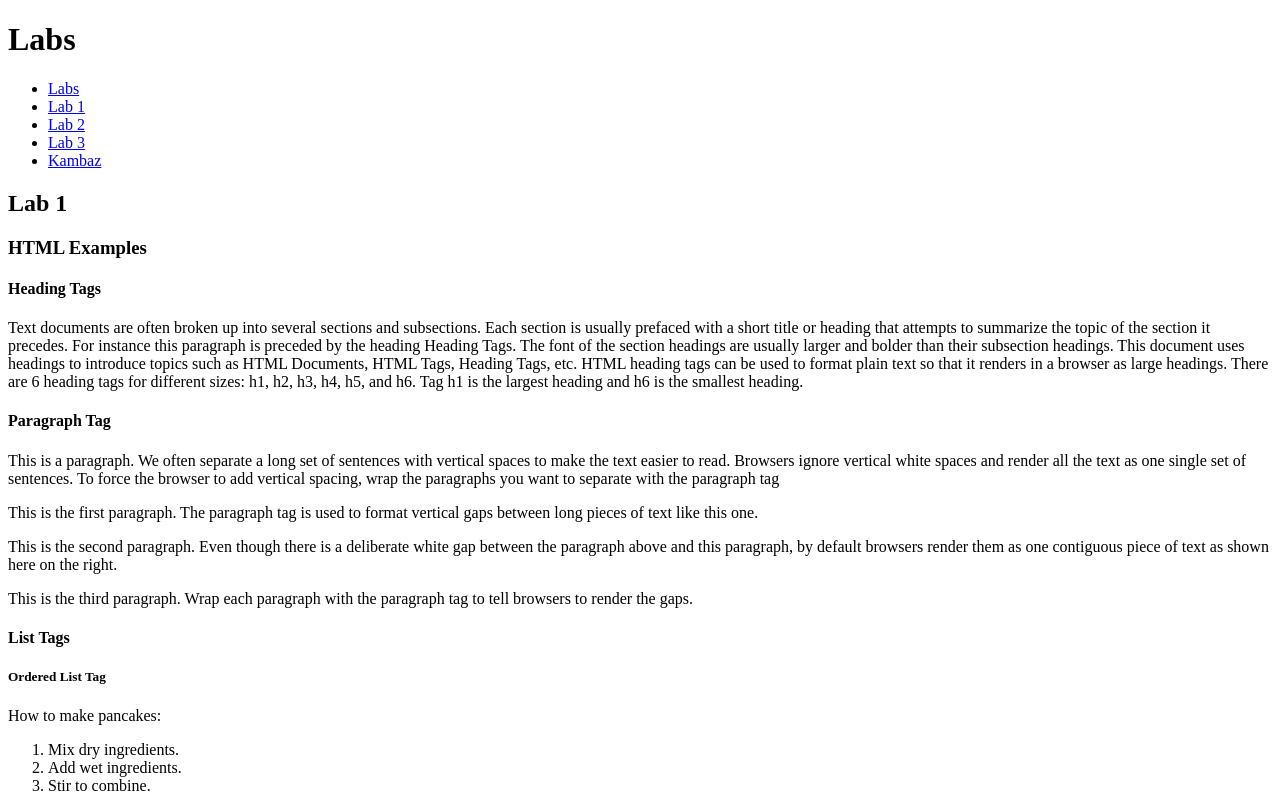
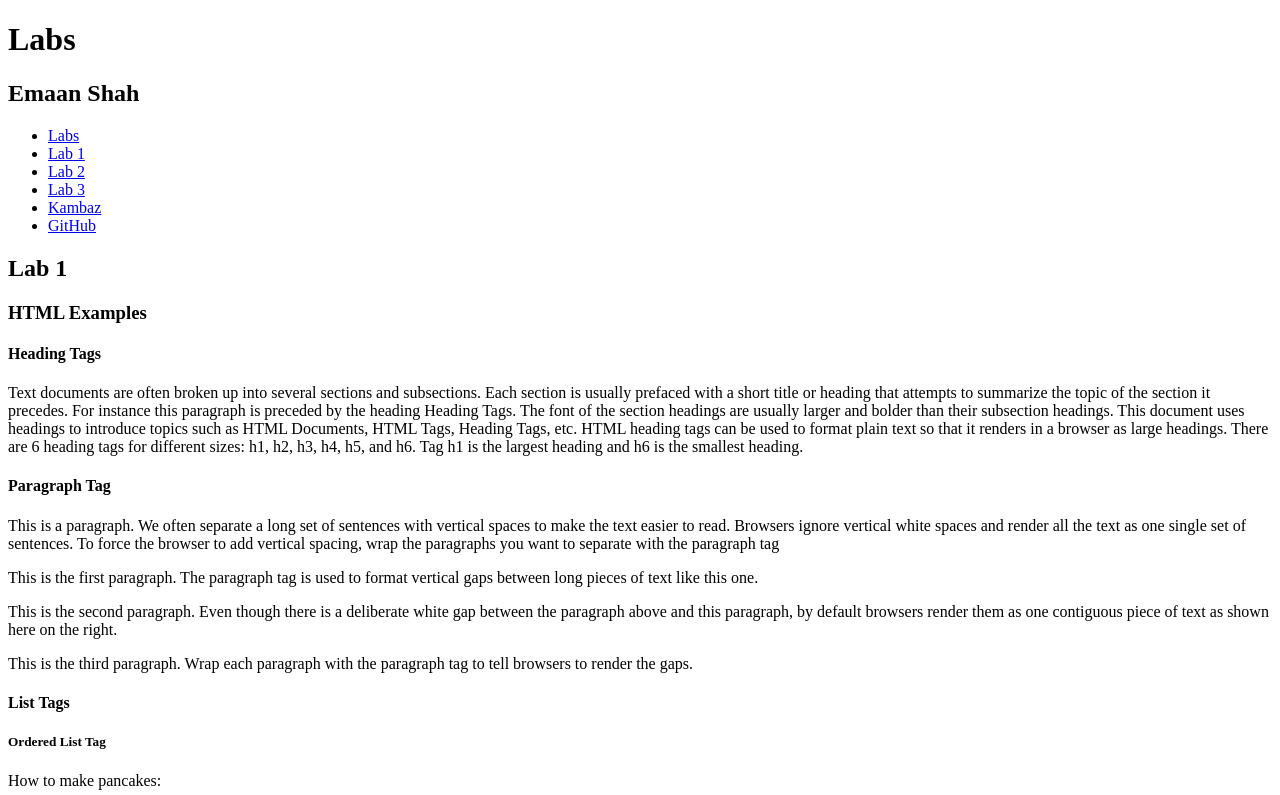
Before and after one commit to em44n/kambaz-react-web-app, a React (Vite) app: page /#/Labs/Lab1 in a window 1280 px wide. Shown: the top 795 px of the page. Built offline with nearby package versions, Linux system fonts and the light colour scheme.

Commit message:
Added GitHub to TOC and name to Labs/index.tsx

```diff
--- a/src/Labs/TOC.tsx
+++ b/src/Labs/TOC.tsx
@@ -8,6 +8,7 @@
         <li><Link to="/Labs/Lab2">Lab 2</Link></li>
         <li><Link to="/Labs/Lab3">Lab 3</Link></li>
         <li><Link to="/Kambaz">Kambaz</Link></li>
+        <li><a href="https://github.com/em44n/kambaz-react-web-app" id="wd-github">GitHub</a></li>
       </ul>
     );
   }
--- a/src/Labs/index.tsx
+++ b/src/Labs/index.tsx
@@ -3,11 +3,13 @@
 import TOC from "./TOC";
 import Lab2 from "./Lab2";
 import Lab3 from "./Lab3";
+// Emaan Shah
 
 export default function Labs() {
   return (
     <div>
       <h1>Labs</h1>
+      <h2>Emaan Shah</h2>
       <TOC />
       <Routes>
         <Route path="/" element={<Navigate to="Lab1" />} />
```
